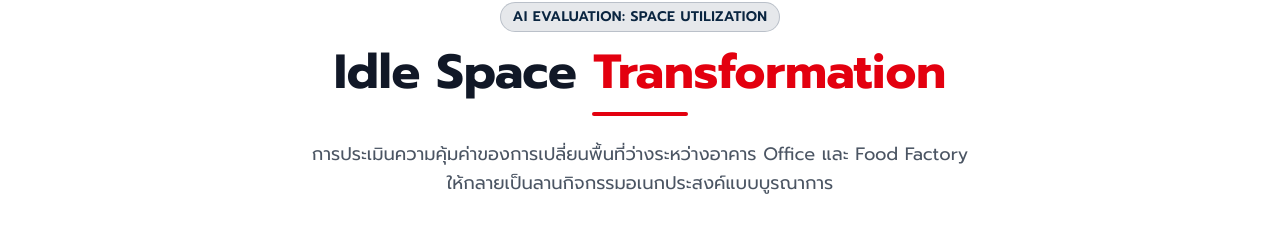
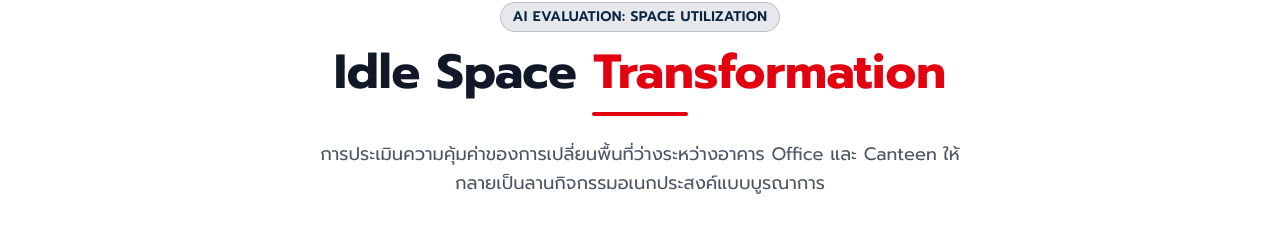
Before and after one commit to suteechu/CourtHeim, a React (Vite) app: page / in a window 1280 px wide. Shown: the part 894-1143 px from the top of the page. Built offline with nearby package versions, Linux system fonts and the light colour scheme.

Commit message:
Change Food Factory to Canteen

```diff
--- a/src/components/Features.jsx
+++ b/src/components/Features.jsx
@@ -34,7 +34,7 @@ const Features = () => {
           </h2>
           <div className="h-1 w-24 bg-heim-red mx-auto rounded-full mb-6"></div>
           <p className="text-gray-600 max-w-2xl mx-auto text-lg leading-relaxed">
-            การประเมินความคุ้มค่าของการเปลี่ยนพื้นที่ว่างระหว่างอาคาร Office และ Food Factory ให้กลายเป็นลานกิจกรรมอเนกประสงค์แบบบูรณาการ
+            การประเมินความคุ้มค่าของการเปลี่ยนพื้นที่ว่างระหว่างอาคาร Office และ Canteen ให้กลายเป็นลานกิจกรรมอเนกประสงค์แบบบูรณาการ
           </p>
         </div>
 
```
